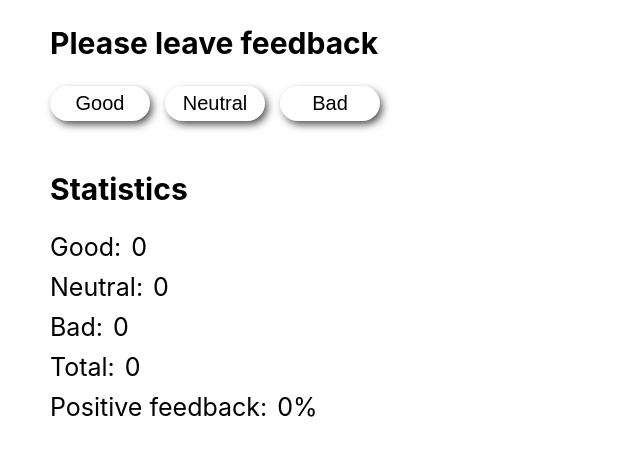
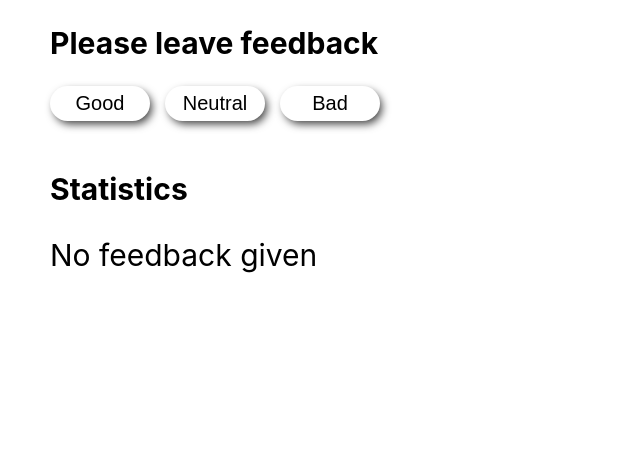
Before and after one commit to Vovap1991/goit-react-hw-02-feedback, a React (Create React App) app: page / in a window 1280 px wide. Shown: the top 456 px of the page, without its empty margins (0-640 px from the left). Built offline with nearby package versions, Linux system fonts and the light colour scheme.

Commit message:
All tasks are fully completed

```diff
--- a/src/components/App.jsx
+++ b/src/components/App.jsx
@@ -2,6 +2,7 @@ import React, { Component } from 'react';
 import { Section } from './Section/Section';
 import { FeedbackOptions } from './FeedbackOptions/FeedbackOptions';
 import { Statistics } from './Statistics/Statistics';
+import { Notification } from './Notification/Notification';
 
 export class App extends Component {
   state = {
@@ -42,6 +43,9 @@ export class App extends Component {
         </Section>
 
         <Section title="Statistics">
+          {this.countTotalFeedback() === 0 ? (
+            <Notification message="No feedback given" />
+          ) : (
             <Statistics
               good={this.state.good}
               neutral={this.state.neutral}
@@ -49,6 +53,7 @@ export class App extends Component {
               total={this.countTotalFeedback()}
               positivePercentage={this.countPositiveFeedbackPercentage()}
             />
+          )}
         </Section>
       </div>
     );
--- /dev/null
+++ b/src/components/Notification/Notification.jsx
@@ -0,0 +1,5 @@
+import { NotificationMessage } from './Notification.styled';
+
+export const Notification = ({ message }) => {
+  return <NotificationMessage>{message}</NotificationMessage>;
+};
--- /dev/null
+++ b/src/components/Notification/Notification.styled.js
@@ -0,0 +1,6 @@
+import styled from 'styled-components';
+
+export const NotificationMessage = styled.p`
+  margin-left: 50px;
+  font-size: 30px;
+`;
```
Lines whose indentation alone changed are shown as unchanged.
